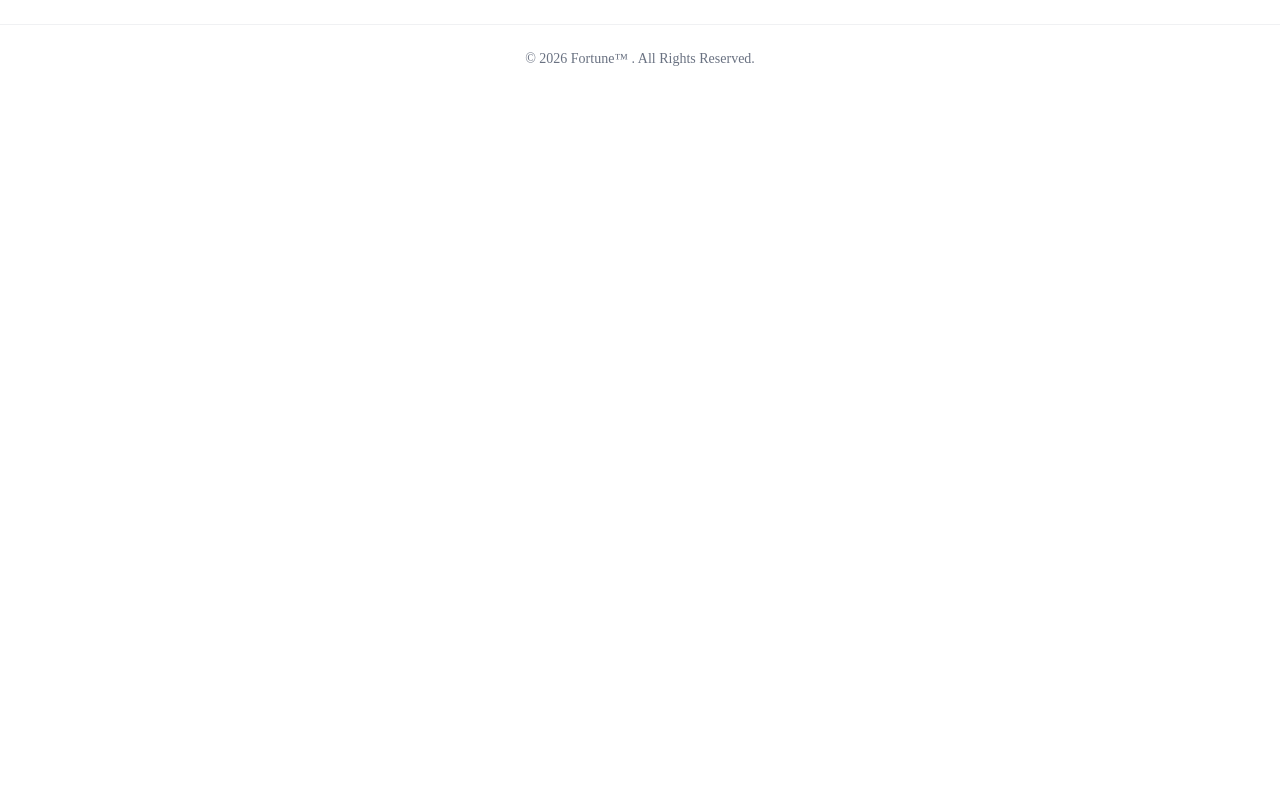
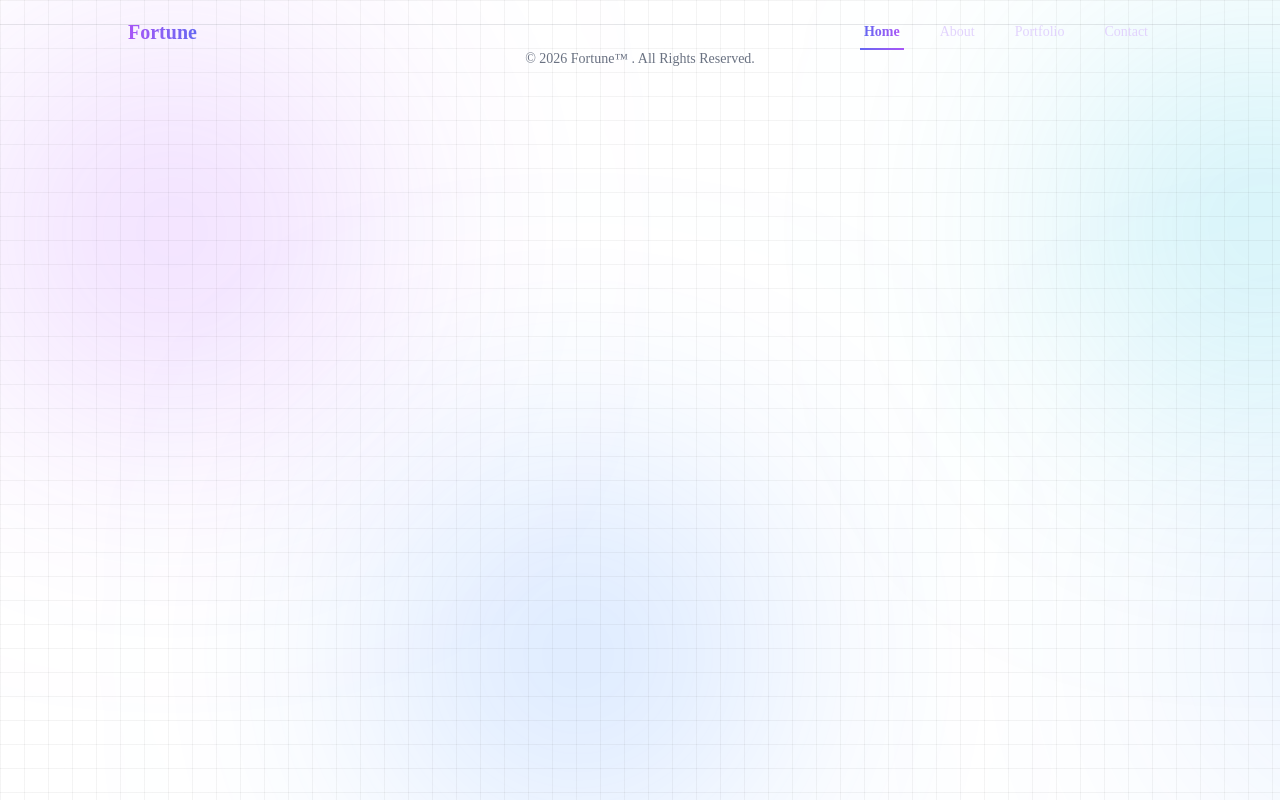
Before and after one commit to Fortunejite/portfolio-v2, a Next.js app: page / in a window 1280 px wide. Built offline with nearby package versions, Linux system fonts and the light colour scheme.

Commit message:
feat: add Navbar and AnimatedBackground components to enhance homepage layout

```diff
--- a/src/app/page.tsx
+++ b/src/app/page.tsx
@@ -1,5 +1,7 @@
 'use client';
 
+import AnimatedBackground from '@/components/Background';
+import Navbar from '@/components/Navbar';
 import WelcomeScreen from '@/components/WelcomeScreen';
 import { AnimatePresence } from 'framer-motion';
 import { useState } from 'react';
@@ -15,6 +17,8 @@ export default function Home() {
       </AnimatePresence>
 
       <>
+        <Navbar />
+        <AnimatedBackground />
         <footer>
           <center>
             <hr className="my-3 border-gray-400 opacity-15 sm:mx-auto lg:my-6 text-center" />
--- /dev/null
+++ b/src/components/Background.tsx
@@ -0,0 +1,78 @@
+import React, { useEffect, useRef } from 'react';
+
+const initialPositions = [
+  { x: -4, y: 0 },
+  { x: -4, y: 0 },
+  { x: 20, y: -8 },
+  { x: 20, y: -8 },
+];
+
+const AnimatedBackground = () => {
+  const blobRefs = useRef<(HTMLDivElement | null)[]>([]);
+
+  useEffect(() => {
+    let requestId: number;
+
+    const handleScroll = () => {
+      const newScroll = window.pageYOffset;
+
+      blobRefs.current.forEach((blob, index) => {
+        const initialPos = initialPositions[index];
+
+        // Calculating movement in both X and Y direction
+        const xOffset = Math.sin(newScroll / 100 + index * 0.5) * 340; // Horizontal movement
+        const yOffset = Math.cos(newScroll / 100 + index * 0.5) * 40; // Vertical movement
+
+        const x = initialPos.x + xOffset;
+        const y = initialPos.y + yOffset;
+
+        // Apply transformation with smooth transition
+        if (!blob) return;
+        blob.style.transform = `translate(${x}px, ${y}px)`;
+        blob.style.transition = 'transform 1.4s ease-out';
+      });
+
+      requestId = requestAnimationFrame(handleScroll);
+    };
+
+    window.addEventListener('scroll', handleScroll);
+    return () => {
+      window.removeEventListener('scroll', handleScroll);
+      cancelAnimationFrame(requestId);
+    };
+  }, []);
+
+  return (
+    <div className="fixed inset-0 ">
+      <div className="absolute inset-0">
+        <div
+          ref={(ref) => {
+            blobRefs.current[0] = ref;
+          }}
+          className="absolute top-0 -left-4 md:w-96 md:h-96 w-72 h-72 bg-purple-500 rounded-full mix-blend-multiply filter blur-[128px] opacity-40 md:opacity-20 "
+        ></div>
+        <div
+          ref={(ref) => {
+            blobRefs.current[1] = ref;
+          }}
+          className="absolute top-0 -right-4 w-96 h-96 bg-cyan-500 rounded-full mix-blend-multiply filter blur-[128px] opacity-40 md:opacity-20 hidden sm:block"
+        ></div>
+        <div
+          ref={(ref) => {
+            blobRefs.current[2] = ref;
+          }}
+          className="absolute -bottom-8 left-[-40%] md:left-20 w-96 h-96 bg-blue-500 rounded-full mix-blend-multiply filter blur-[128px] opacity-40 md:opacity-20 "
+        ></div>
+        <div
+          ref={(ref) => {
+            blobRefs.current[3] = ref;
+          }}
+          className="absolute -bottom-10 right-20 w-96 h-96 bg-blue-500 rounded-full mix-blend-multiply filter blur-[128px] opacity-20 md:opacity-10 hidden sm:block"
+        ></div>
+      </div>
+      <div className="absolute inset-0 bg-[linear-gradient(to_right,#4f4f4f10_1px,transparent_1px),linear-gradient(to_bottom,#4f4f4f10_1px,transparent_1px)] bg-size-[24px_24px]"></div>
+    </div>
+  );
+};
+
+export default AnimatedBackground;
--- /dev/null
+++ b/src/components/Navbar.tsx
@@ -0,0 +1,182 @@
+import React, { useState, useEffect, useMemo } from 'react';
+import { Menu, X } from 'lucide-react';
+import Link from 'next/link';
+
+const Navbar = () => {
+  const [isOpen, setIsOpen] = useState(false);
+  const [scrolled, setScrolled] = useState(false);
+  const [activeSection, setActiveSection] = useState('Home');
+
+  const navItems = useMemo(() => [
+    { href: '#Home', label: 'Home' },
+    { href: '#About', label: 'About' },
+    { href: '#Portfolio', label: 'Portfolio' },
+    { href: '#Contact', label: 'Contact' },
+  ], []);
+
+  useEffect(() => {
+    const handleScroll = () => {
+      setScrolled(window.scrollY > 20);
+      const sections = navItems
+        .map((item) => {
+          const section = document.querySelector<HTMLElement>(item.href);
+          if (section) {
+            return {
+              id: item.href.replace('#', ''),
+              offset: section.offsetTop - 550,
+              height: section.offsetHeight,
+            };
+          }
+          return null;
+        })
+        .filter(Boolean);
+
+      const currentPosition = window.scrollY;
+      const active = sections.find(
+        (section) =>
+          section &&
+          currentPosition >= section.offset &&
+          currentPosition < section.offset + section.height,
+      );
+
+      if (active) {
+        setActiveSection(active.id);
+      }
+    };
+
+    window.addEventListener('scroll', handleScroll);
+    handleScroll();
+    return () => window.removeEventListener('scroll', handleScroll);
+  }, [navItems]);
+
+  useEffect(() => {
+    if (isOpen) {
+      document.body.style.overflow = 'hidden';
+    } else {
+      document.body.style.overflow = 'unset';
+    }
+  }, [isOpen]);
+
+  const scrollToSection = (e: React.MouseEvent<HTMLAnchorElement>, href: string) => {
+    e.preventDefault();
+    const section = document.querySelector<HTMLElement>(href);
+    if (section) {
+      const top = section.offsetTop - 100;
+      window.scrollTo({
+        top: top,
+        behavior: 'smooth',
+      });
+    }
+    setIsOpen(false);
+  };
+
+  return (
+    <nav
+      className={`fixed w-full top-0 z-50 transition-all duration-500 ${
+        isOpen
+          ? 'bg-[#030014] opacity-100'
+          : scrolled
+          ? 'bg-[#030014]/50 backdrop-blur-xl'
+          : 'bg-transparent'
+      }`}
+    >
+      <div className="mx-auto px-4 sm:px-6 lg:px-[10%]">
+        <div className="flex items-center justify-between h-16">
+          {/* Logo */}
+          <div className="shrink-0">
+            <Link
+              href="#Home"
+              onClick={(e) => scrollToSection(e, '#Home')}
+              className="text-xl font-bold bg-linear-to-r from-[#a855f7] to-[#6366f1] bg-clip-text text-transparent"
+            >
+              Fortune
+            </Link>
+          </div>
+
+          {/* Desktop Navigation */}
+          <div className="hidden md:block">
+            <div className="ml-8 flex items-center space-x-8">
+              {navItems.map((item) => (
+                <Link
+                  key={item.label}
+                  href={item.href}
+                  onClick={(e) => scrollToSection(e, item.href)}
+                  className="group relative px-1 py-2 text-sm font-medium"
+                >
+                  <span
+                    className={`relative z-10 transition-colors duration-300 ${
+                      activeSection === item.href.substring(1)
+                        ? 'bg-linear-to-r from-[#6366f1] to-[#a855f7] bg-clip-text text-transparent font-semibold'
+                        : 'text-[#e2d3fd] group-hover:text-white'
+                    }`}
+                  >
+                    {item.label}
+                  </span>
+                  <span
+                    className={`absolute bottom-0 left-0 w-full h-0.5 bg-linear-to-r from-[#6366f1] to-[#a855f7] transform origin-left transition-transform duration-300 ${
+                      activeSection === item.href.substring(1)
+                        ? 'scale-x-100'
+                        : 'scale-x-0 group-hover:scale-x-100'
+                    }`}
+                  />
+                </Link>
+              ))}
+            </div>
+          </div>
+
+          {/* Mobile Menu Button */}
+          <div className="md:hidden">
+            <button
+              onClick={() => setIsOpen(!isOpen)}
+              className={`relative p-2 text-[#e2d3fd] hover:text-white transition-transform duration-300 ease-in-out transform ${
+                isOpen ? 'rotate-90 scale-125' : 'rotate-0 scale-100'
+              }`}
+            >
+              {isOpen ? (
+                <X className="w-6 h-6" />
+              ) : (
+                <Menu className="w-6 h-6" />
+              )}
+            </button>
+          </div>
+        </div>
+      </div>
+
+      {/* Mobile Menu Overlay */}
+      <div
+        className={`md:hidden h-2/5 fixed inset-0 bg-[#030014] transition-all duration-300 ease-in-out ${
+          isOpen
+            ? 'opacity-100 translate-y-0'
+            : 'opacity-0 -translate-y-full pointer-events-none'
+        }`}
+        style={{ top: '64px' }}
+      >
+        <div className="flex flex-col h-full">
+          <div className="px-4 py-6 space-y-4 flex-1 ">
+            {navItems.map((item, index) => (
+              <Link
+                key={item.label}
+                href={item.href}
+                onClick={(e) => scrollToSection(e, item.href)}
+                className={`block px-4 py-3 text-lg font-medium transition-all duration-300 ease ${
+                  activeSection === item.href.substring(1)
+                    ? 'bg-linear-to-r from-[#6366f1] to-[#a855f7] bg-clip-text text-transparent font-semibold'
+                    : 'text-[#e2d3fd] hover:text-white'
+                }`}
+                style={{
+                  transitionDelay: `${index * 100}ms`,
+                  transform: isOpen ? 'translateX(0)' : 'translateX(50px)',
+                  opacity: isOpen ? 1 : 0,
+                }}
+              >
+                {item.label}
+              </Link>
+            ))}
+          </div>
+        </div>
+      </div>
+    </nav>
+  );
+};
+
+export default Navbar;
```
